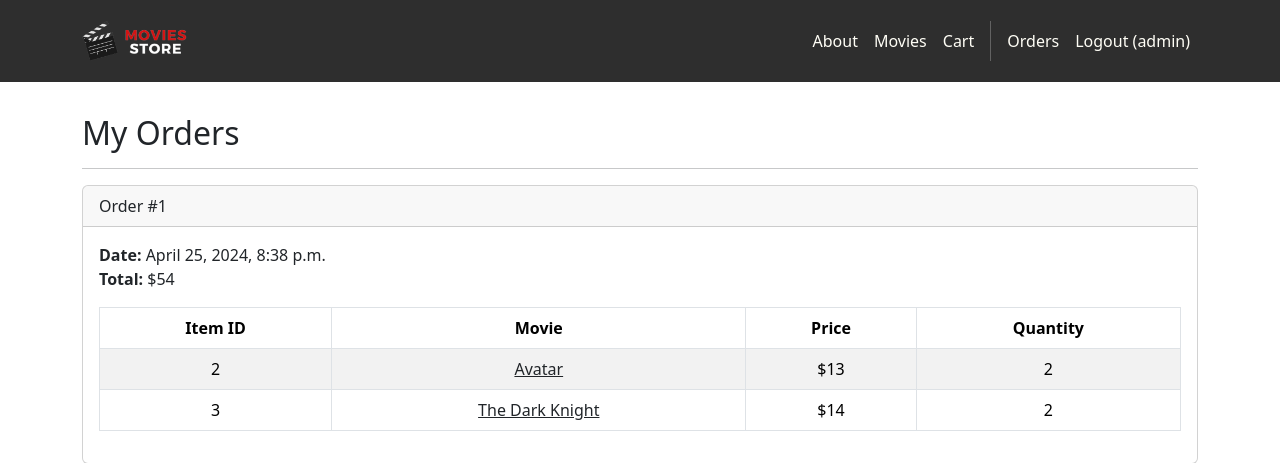
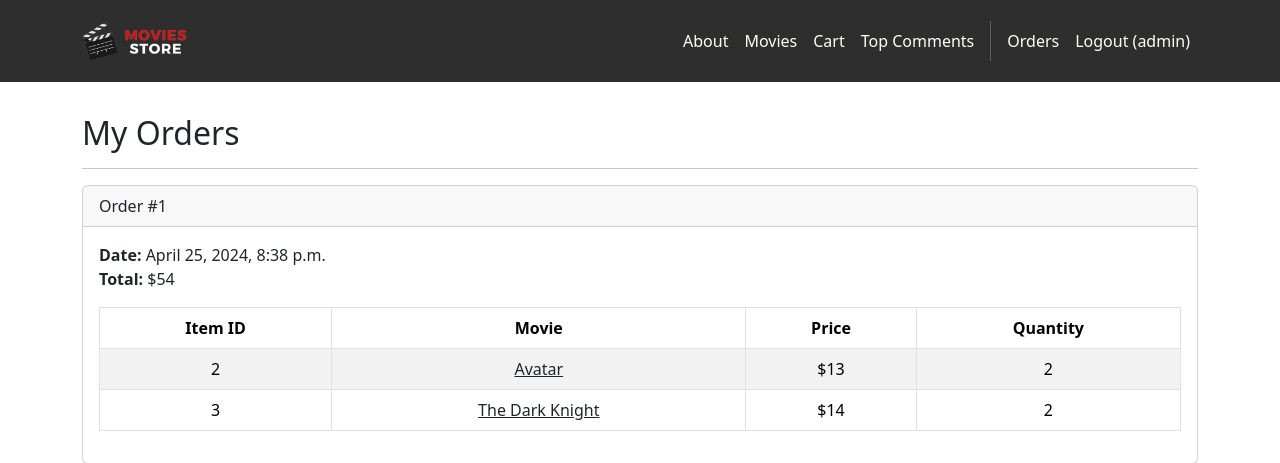
Before and after one commit to shreyj9/moviesstore, a Django app: page /accounts/orders/ in a window 1280 px wide. Shown: the top 463 px of the page. Run offline with Django 5.2, Linux system fonts and the light colour scheme; a user stored in the database is signed in; data comes from the database, SQL or seed files in the repository; some libraries are stand-ins or nearby versions.

Commit message:
Update base.html

```diff
--- a/moviesstore/templates/base.html
+++ b/moviesstore/templates/base.html
@@ -27,6 +27,7 @@
             <a class="nav-link" href="{% url 'home.about' %}">About</a>
             <a class="nav-link" href="{% url 'movies.index' %}">Movies</a>
             <a class="nav-link" href="{% url 'cart.index' %}">Cart</a>
+            <a class="nav-link" href="{% url 'movies.top_comments' %}">Top Comments</a>
             <div class="vr bg-white mx-2 d-none d-lg-block"></div>
             {% if user.is_authenticated %}
             <a class="nav-link" href="{% url 'accounts.orders' %}">Orders</a>
```
